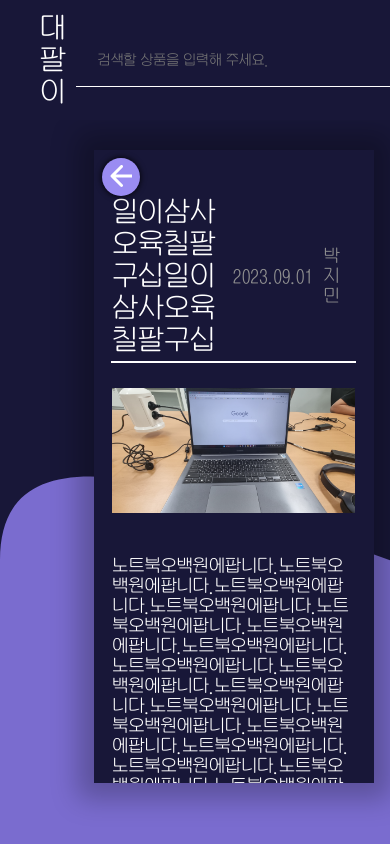
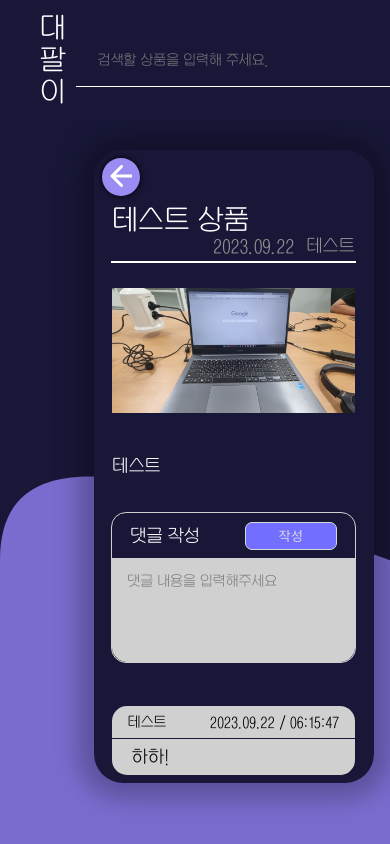
Before and after one commit to 2023-kodomo/fronEnd, a React (Create React App) app: page /MoreInfo in a window 390 px wide. Shown: the top 844 px of the page. Built offline with nearby package versions, Linux system fonts and the light colour scheme.

Commit message:
🎨💄::스크롤바 변경, 반응형

```diff
--- a/src/components/productinfopage/ProductinfoComponent.jsx
+++ b/src/components/productinfopage/ProductinfoComponent.jsx
@@ -1,4 +1,4 @@
-import React, { useRef, useEffect, useState, useMemo } from "react";
+import React, { useRef, useEffect, useState } from "react";
 import styled, { keyframes } from "styled-components";
 import Header from "../HeaderComponent";
 import StylingLobby from "../stylingLobby";
@@ -8,6 +8,7 @@ const ProductInfoComponent = () => {
   const commentInput = useRef();
   const contentBox = useRef();
   const [comments, setComments] = useState();
+  const [datas, setDatas] = useState();
 
   useEffect(() => {
     const datas = {
@@ -15,7 +16,7 @@ const ProductInfoComponent = () => {
       seller: {
         id: "650bbb50c65a705c09394da6",
         email: "test@email.com",
-        name: "테스ㅈㅈ트",
+        name: "테스트",
         profileImage: null,
         role: "GUEST",
       },
@@ -29,7 +30,7 @@ const ProductInfoComponent = () => {
           writer: {
             id: "650bbb50c65a705c09394da6",
             email: "test@email.com",
-            name: "테스ㅈㅈ트",
+            name: "테스트",
             profileImage: null,
             role: "GUEST",
           },
@@ -39,9 +40,20 @@ const ProductInfoComponent = () => {
       ],
       place: "미정",
     };
+    setDatas(datas);
 
     setComments(() => {
       const { comment } = datas;
+      console.log(comment);
+      if (comment) {
+        comment.map((e) => {
+          console.log(e.createdDate);
+          e.createdDate = e.createdDate
+            .substr(0, 19)
+            .replaceAll("-", ".")
+            .replaceAll("T", " / ");
+        });
+      }
       return comment;
     });
   }, []);
@@ -71,20 +83,8 @@ const ProductInfoComponent = () => {
     const hours = String(currentDate.getHours()).padStart(2, "0");
     const minutes = String(currentDate.getMinutes()).padStart(2, "0");
     const seconds = String(currentDate.getSeconds()).padStart(2, "0");
-    const milliseconds = String(currentDate.getMilliseconds()).padStart(3, "0");
-    const timezoneOffset = currentDate.getTimezoneOffset();
 
-    const timezoneSign = timezoneOffset > 0 ? "-" : "+";
-
-    const timezoneHours = String(
-      Math.abs(Math.floor(timezoneOffset / 60))
-    ).padStart(2, "0");
-    const timezoneMinutes = String(Math.abs(timezoneOffset % 60)).padStart(
-      2,
-      "0"
-    );
-
-    const formattedTime = `${year}-${month}-${day}T${hours}:${minutes}:${seconds}.${milliseconds}${timezoneSign}${timezoneHours}:${timezoneMinutes}`;
+    const formattedTime = `${year}.${month}.${day} / ${hours}:${minutes}:${seconds}`;
 
     return formattedTime;
   };
@@ -119,16 +119,16 @@ const ProductInfoComponent = () => {
           </BeforeButton>
         </a>
         <TextGroup>
-          <Title>일이삼사오육칠팔구십일이삼사오육칠팔구십</Title>
-          <Date>2023.09.01</Date>
-          <Writing>박지민</Writing>
+          <Title>{datas && datas.title}</Title>
+          <Date>
+            {datas && datas.uploadDate.substr(0, 10).replaceAll("-", ".")}
+          </Date>
+          <Writing>{datas && datas.seller.name}</Writing>
         </TextGroup>
         <Line></Line>
         <ProductImg src="./img/img.png" alt="상품 사진" />
         <ProductInfoContainer>
-          <ProductExplan>
-            노트북오백원에팝니다.노트북오백원에팝니다.노트북오백원에팝니다.노트북오백원에팝니다.노트북오백원에팝니다.노트북오백원에팝니다.노트북오백원에팝니다.노트북오백원에팝니다.노트북오백원에팝니다.노트북오백원에팝니다.노트북오백원에팝니다.노트북오백원에팝니다.노트북오백원에팝니다.노트북오백원에팝니다.노트북오백원에팝니다.노트북오백원에팝니다.노트북오백원에팝니다.노트북오백원에팝니다.노트북오백원에팝니다.노트북오백원에팝니다.노트북오백원에팝니다.노트북오백원에팝니다.노트북오백원에팝니다.노트북오백원에팝니다.노트북오백원에팝니다.노트북오백원에팝니다.노트북오백원에팝니다.노트북오백원에팝니다.노트북오백원에팝니다.노트북오백원에팝니다.노트북오백원에팝니다.노트북오백원에팝니다.노트북오백원에팝니다.노트북오백원에팝니다.노트북오백원에팝니다.노트북오백원에팝니다.노트북오백원에팝니다.노트북오백원에팝니다.노트북오백원에팝니다.노트북오백원에팝니다.노트북오백원에팝니다.노트북오백원에팝니다.노트북오백원에팝니다.노트북오백원에팝니다.노트북오백원에팝니다.노트북오백
-          </ProductExplan>
+          <ProductExplan>{datas && datas.content}</ProductExplan>
         </ProductInfoContainer>
         <AddCommentContainer>
           <div>
@@ -168,7 +168,7 @@ const ContentBox = styled.div`
   min-width: 280px;
   overflow-y: scroll;
   box-sizing: border-box;
-  padding-top: 46px;
+  padding-top: 54px;
   width: 52%;
   padding-bottom: 46px;
   position: absolute;
@@ -179,15 +179,9 @@ const ContentBox = styled.div`
   display: flex;
   flex-direction: column;
   align-items: center;
+  border-radius: 29px;
   &::-webkit-scrollbar {
-    width: 5px;
-    border-radius: 50%;
-  }
-  &::-webkit-scrollbar-thumb {
-    background-color: #7a6ccf; /*스크롤바의 색상*/
-  }
-  &::-webkit-scrollbar-track {
-    background-color: transparent; /*스크롤바 트랙 색상*/
+    display: none;
   }
 `;
 
@@ -198,7 +192,6 @@ const BeforeButton = styled.button`
   height: 38px;
   border: none;
   box-shadow: none;
-  overflow: visible;
   box-shadow: 0px 0px 6px;
   position: absolute;
   top: 8px;
@@ -214,12 +207,13 @@ const TextGroup = styled.div`
   color: white;
   align-items: center;
   width: 86.6%;
+  flex-wrap: wrap;
 `;
 
 const Title = styled.span`
   font-family: "Hakgyoansim Wooju";
   font-size: 2em;
-  flex-basis: 80%;
+  flex-basis: 75%;
 `;
 
 const Date = styled.span`
@@ -235,7 +229,7 @@ const Writing = styled.span`
   font-size: 1.25em;
   color: #909090;
   padding-left: 12px;
-  width: 50px;
+  text-align: end;
 `;
 
 const Line = styled.div`
--- a/src/components/productinfopage/comment.jsx
+++ b/src/components/productinfopage/comment.jsx
@@ -31,7 +31,7 @@ const Container = styled.div`
 
 const FlexContainer = styled.div`
   display: flex;
-  padding: 1% 2%;
+  padding: 8px 16px;
   justify-content: space-between;
   flex-wrap: wrap;
 `;
```
